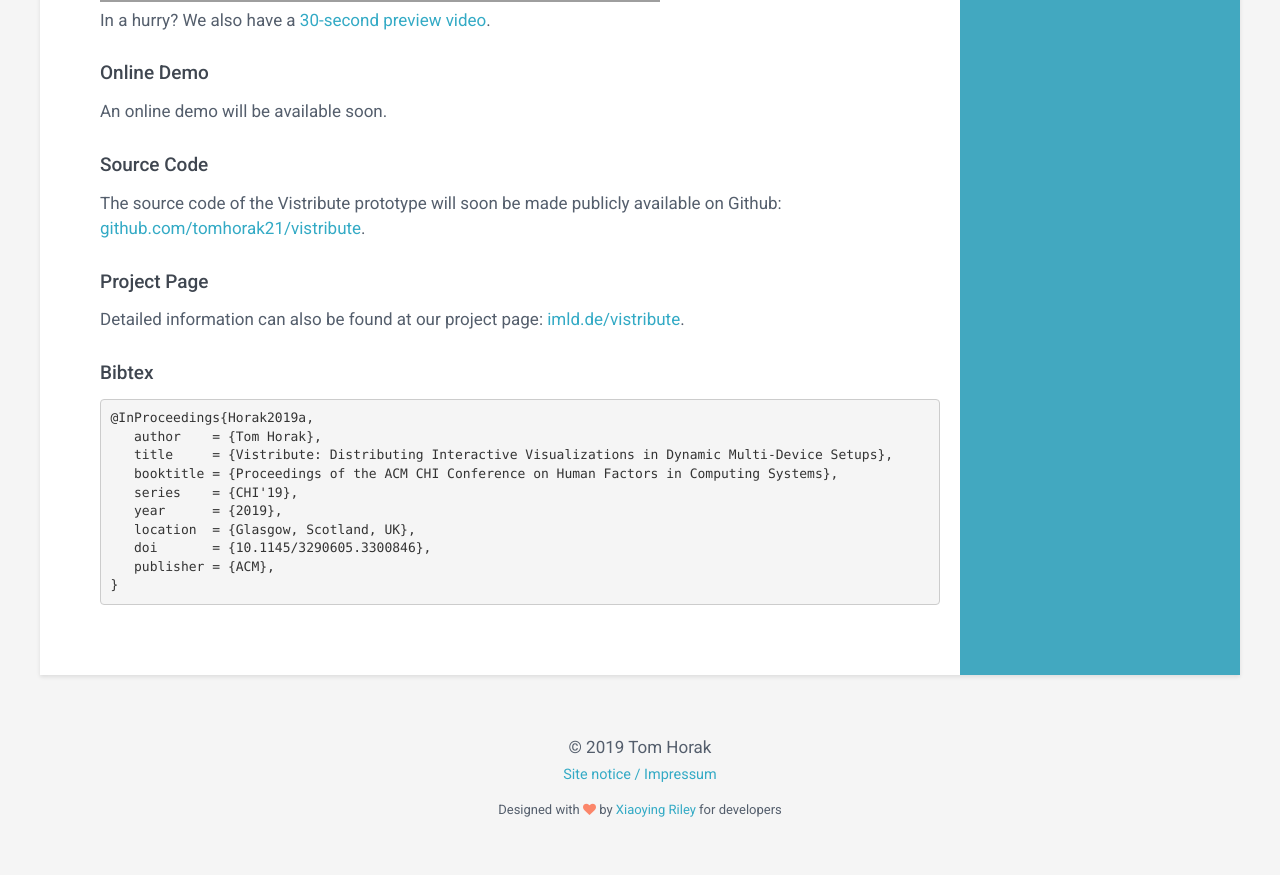
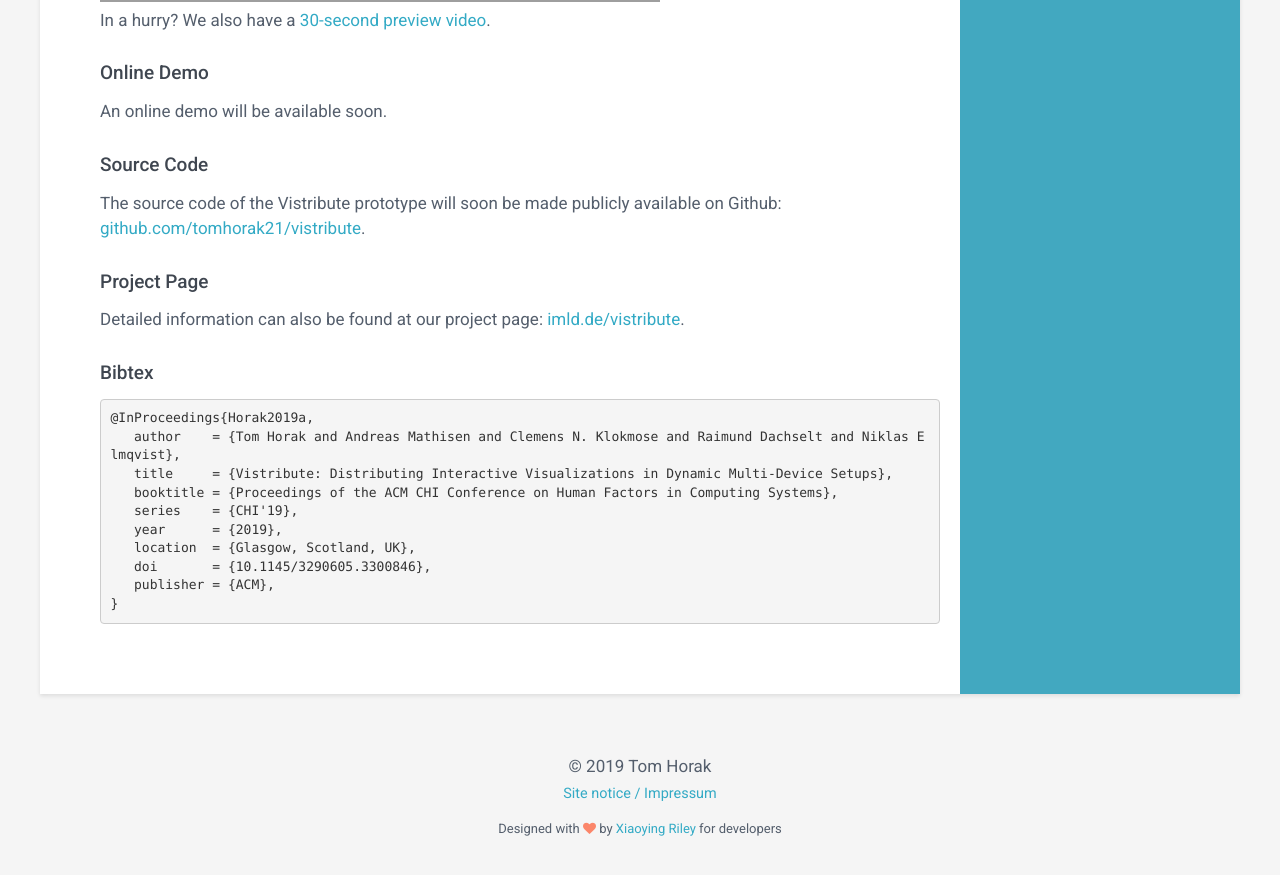
Before and after one commit to tomhorak21/tomhorak21.github.io, a Jekyll site: the page built from _publications/2019/vistribute.md, in a window 1280 px wide and 900 px high, scrolled down 1132 px. Shown: the top 875 px of the window. Built offline with Jekyll 4.4.1, drawn with Linux system fonts in a browser that asks for light colours; grey boxes are pictures that could not be loaded.

Commit message:
Fixed vistribute bib.

```diff
--- a/_publications/2019/vistribute.md
+++ b/_publications/2019/vistribute.md
@@ -35,7 +35,7 @@ abstract: >
 
 bibtex: >
     @InProceedings{Horak2019a,
-       author    = {Tom Horak},
+       author    = {Tom Horak and Andreas Mathisen and Clemens N. Klokmose and Raimund Dachselt and Niklas Elmqvist},
        title     = {Vistribute: Distributing Interactive Visualizations in Dynamic Multi-Device Setups},
        booktitle = {Proceedings of the ACM CHI Conference on Human Factors in Computing Systems},
        series    = {CHI'19},
```
